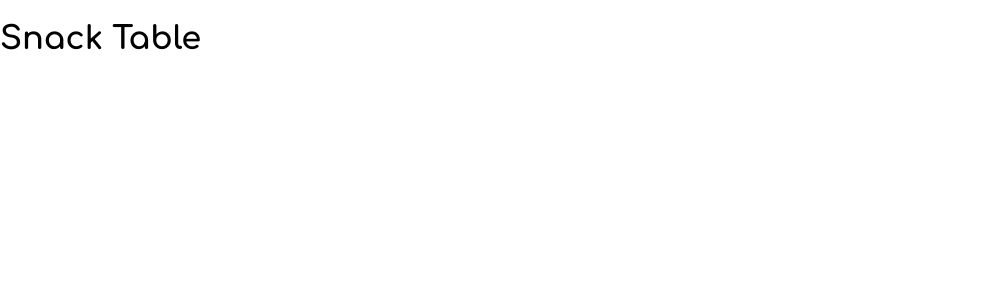
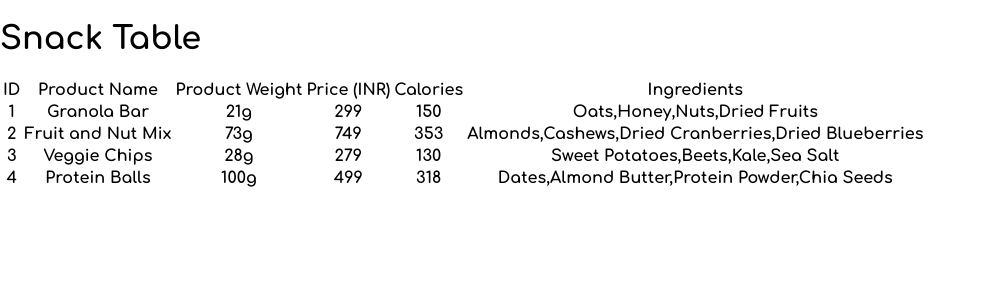
Before and after one commit to RaghaniMadhu/mcr-3, a React (Create React App) app: page / in a window 1280 px wide. Shown: the top 300 px of the page, without its empty margins (0-984 px from the left). Built offline with nearby package versions, Linux system fonts and the light colour scheme.

Commit message:
Implemented

```diff
--- a/src/App.css
+++ b/src/App.css
@@ -36,3 +36,7 @@
     transform: rotate(360deg);
   }
 }
+
+.cursor-pointer {
+  cursor: pointer;
+}
--- a/src/App.js
+++ b/src/App.js
@@ -1,9 +1,11 @@
 import "./App.css";
+import Table from "./Table";
 
 function App() {
   return (
     <div className="App">
       <h1>Snack Table</h1>
+      <Table />
     </div>
   );
 }
--- /dev/null
+++ b/src/Table.js
@@ -0,0 +1,146 @@
+import React, { useContext } from "react";
+import { SnacksContext } from "./contexts/SnacksContext";
+
+function Table() {
+  const { snacks, filters, dispatch } = useContext(SnacksContext);
+  // console.log(filters);
+
+  let sortedSnacks;
+
+  if (filters.sorting.sortBy.length > 0) {
+    // if (filters.sorting.sortBy in ["id", "price", "calories"]) {
+    sortedSnacks = filters.sorting.ascending
+      ? [...snacks].sort(
+          (
+            { [filters.sorting.sortBy]: token1 },
+            { [filters.sorting.sortBy]: token2 }
+          ) => token1 - token2
+        )
+      : [...snacks].sort(
+          (
+            { [filters.sorting.sortBy]: token1 },
+            { [filters.sorting.sortBy]: token2 }
+          ) => token2 - token1
+        );
+    // }
+  } else {
+    sortedSnacks = snacks;
+  }
+
+  return (
+    <div>
+      <table>
+        <thead>
+          <tr key={0}>
+            <th
+              className="cursor-pointer"
+              style={{
+                backgroundColor: filters.sorting.sortBy === "id" && "green",
+                color: filters.sorting.sortBy === "id" && "white",
+              }}
+              onClick={() => {
+                dispatch({
+                  type: "SORT",
+                  payload: {
+                    sortBy: "id",
+                    ascending: !filters.sorting.ascending,
+                  },
+                });
+              }}
+            >
+              ID
+            </th>
+            <th
+              onClick={() => {
+                dispatch({
+                  type: "SORT",
+                  payload: {
+                    sortBy: "product_name",
+                    ascending: !filters.sorting.ascending,
+                  },
+                });
+              }}
+            >
+              Product Name
+            </th>
+            <th
+              onClick={() => {
+                dispatch({
+                  type: "SORT",
+                  payload: {
+                    sortBy: "product_weight",
+                    ascending: !filters.sorting.ascending,
+                  },
+                });
+              }}
+            >
+              Product Weight
+            </th>
+            <th
+              onClick={() => {
+                dispatch({
+                  type: "SORT",
+                  payload: {
+                    sortBy: "price",
+                    ascending: !filters.sorting.ascending,
+                  },
+                });
+              }}
+            >
+              Price (INR)
+            </th>
+            <th
+              onClick={() => {
+                dispatch({
+                  type: "SORT",
+                  payload: {
+                    sortBy: "calories",
+                    ascending: !filters.sorting.ascending,
+                  },
+                });
+              }}
+            >
+              Calories
+            </th>
+            <th
+              onClick={() => {
+                dispatch({
+                  type: "SORT",
+                  payload: {
+                    sortBy: "ingredients",
+                    ascending: !filters.sorting.ascending,
+                  },
+                });
+              }}
+            >
+              Ingredients
+            </th>
+          </tr>
+        </thead>
+        <tbody>
+          {sortedSnacks.map(
+            ({
+              id,
+              product_name,
+              product_weight,
+              price,
+              calories,
+              ingredients,
+            }) => (
+              <tr key={id}>
+                <th>{id}</th>
+                <th>{product_name}</th>
+                <th>{product_weight}</th>
+                <th>{price}</th>
+                <th>{calories}</th>
+                <th>{ingredients.toString()}</th>
+              </tr>
+            )
+          )}
+        </tbody>
+      </table>
+    </div>
+  );
+}
+
+export default Table;
--- /dev/null
+++ b/src/contexts/SnacksContext.js
@@ -0,0 +1,37 @@
+import { createContext, useReducer, useState } from "react";
+import { snacks_data } from "../db/SnacksData";
+
+export const SnacksContext = createContext();
+
+function SnacksContextProvider({ children }) {
+  const [snacks] = useState(snacks_data);
+
+  const reducerFunction = (filters, action) => {
+    switch (action.type) {
+      case "SEARCH":
+        return { ...filters, searchInput: action.payload };
+      case "SORT": {
+        // if(filters.sorting.sortBy === action.payload.sortBy){
+        //   const sortByModified = !filters.sorting.sortBy
+        // }
+        return { ...filters, sorting: { ...action.payload } };
+      }
+      default: {
+        return filters;
+      }
+    }
+  };
+
+  const [filters, dispatch] = useReducer(reducerFunction, {
+    searchInput: "",
+    sorting: { sortBy: "", ascending: true },
+  });
+
+  return (
+    <SnacksContext.Provider value={{ filters, snacks, dispatch }}>
+      {children}
+    </SnacksContext.Provider>
+  );
+}
+
+export default SnacksContextProvider;
--- /dev/null
+++ b/src/db/SnacksData.js
@@ -0,0 +1,39 @@
+export const snacks_data = [
+  {
+    id: 1,
+    product_name: "Granola Bar",
+    product_weight: "21g",
+    price: 299,
+    calories: 150,
+    ingredients: ["Oats", "Honey", "Nuts", "Dried Fruits"],
+  },
+  {
+    id: 2,
+    product_name: "Fruit and Nut Mix",
+    product_weight: "73g",
+    price: 749,
+    calories: 353,
+    ingredients: [
+      "Almonds",
+      "Cashews",
+      "Dried Cranberries",
+      "Dried Blueberries",
+    ],
+  },
+  {
+    id: 3,
+    product_name: "Veggie Chips",
+    product_weight: "28g",
+    price: 279,
+    calories: 130,
+    ingredients: ["Sweet Potatoes", "Beets", "Kale", "Sea Salt"],
+  },
+  {
+    id: 4,
+    product_name: "Protein Balls",
+    product_weight: "100g",
+    price: 499,
+    calories: 318,
+    ingredients: ["Dates", "Almond Butter", "Protein Powder", "Chia Seeds"],
+  },
+];
--- a/src/index.js
+++ b/src/index.js
@@ -3,12 +3,15 @@ import ReactDOM from "react-dom/client";
 import "./index.css";
 import App from "./App";
 import { BrowserRouter } from "react-router-dom";
+import SnacksContextProvider from "./contexts/SnacksContext";
 
 const root = ReactDOM.createRoot(document.getElementById("root"));
 root.render(
   <React.StrictMode>
     <BrowserRouter>
-      <App />
+      <SnacksContextProvider>
+        <App />
+      </SnacksContextProvider>
     </BrowserRouter>
   </React.StrictMode>
 );
```
Also changed, not shown: 1 other file (tests, documents, lock files or other folders).
